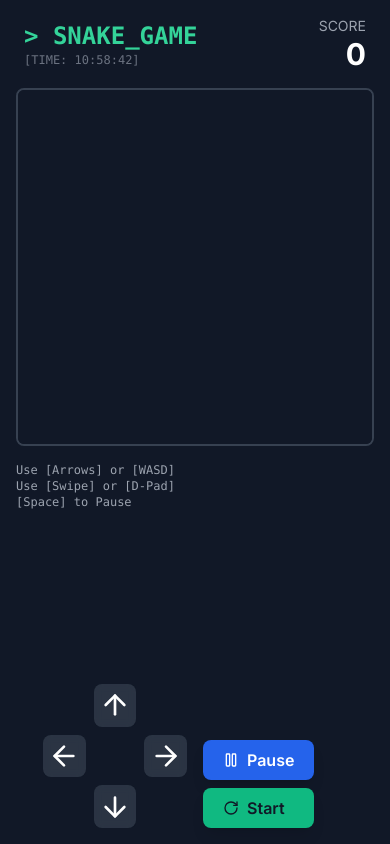
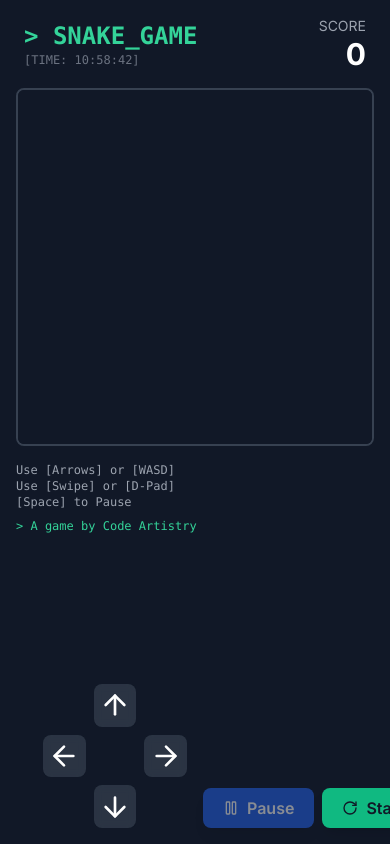
Before and after one commit to Rajat0063/Template, a plain HTML site: page Games/index.html in a window 390 px wide. Drawn offline with nearby package versions, Linux system fonts and the light colour scheme.

Commit message:
Update-03

```diff
--- a/Games/index.html
+++ b/Games/index.html
@@ -43,20 +43,19 @@
                 <p>Use [Arrows] or [WASD]</p>
                 <p>Use [Swipe] or [D-Pad]</p>
                 <p>[Space] to Pause</p>
-                <!-- RE-REMOVED CREDIT LINE -->
-                <!-- <p class="mt-2 text-emerald-400">&gt; A game by Code Artistry</p> -->
+                <!-- RE-ADDED CREDIT LINE -->
+                <p class="mt-2 text-emerald-400">&gt; A game by Code Artistry</p>
             </div>
 
             <!-- This DIV is MODIFIED to be fixed on mobile -->
-            <div class="flex flex-col items-center gap-2 <!-- Stack buttons vertically -->
-                        md:relative md:flex-row <!-- Reset to horizontal for desktop -->
-                        md:left-auto md:bottom-auto md:right-auto md:translate-x-0
+            <div class="flex items-center gap-2
+                        md:relative md:left-auto md:bottom-auto md:right-auto md:translate-x-0
                         fixed bottom-4 left-1/2 translate-x-[0.5rem] z-10">
-                <button id="pauseButton" class="px-5 py-2 bg-blue-600 text-white font-semibold rounded-lg shadow-lg hover:bg-blue-500 transition-colors duration-200 flex items-center gap-2 disabled:opacity-50 disabled:cursor-not-allowed w-full"> <!-- Added w-full -->
+                <button id="pauseButton" class="px-5 py-2 bg-blue-600 text-white font-semibold rounded-lg shadow-lg hover:bg-blue-500 transition-colors duration-200 flex items-center gap-2 disabled:opacity-50 disabled:cursor-not-allowed" disabled>
                     <i data-lucide="pause" class="w-4 h-4"></i>
                     <span id="pauseText">Pause</span>
                 </button>
-                <button id="resetButton" class="px-5 py-2 bg-emerald-500 text-gray-900 font-semibold rounded-lg shadow-lg hover:bg-emerald-400 transition-colors duration-200 flex items-center gap-2 w-full"> <!-- Added w-full -->
+                <button id="resetButton" class="px-5 py-2 bg-emerald-500 text-gray-900 font-semibold rounded-lg shadow-lg hover:bg-emerald-400 transition-colors duration-200 flex items-center gap-2">
                     <i data-lucide="rotate-cw" class="w-4 h-4"></i>
                     <span id="resetText">Start</span>
                 </button>
@@ -71,8 +70,8 @@
             <h2 class="text-3xl font-bold text-red-500 font-mono">GAME OVER</h2>
             <p class="text-lg mt-2">Your final score was: <span id="finalScore" class="font-bold text-white">0</span></p>
 
-            <!-- CREDIT LINE RE-ADDED HERE -->
-            <p class="text-sm mt-4 text-emerald-400 font-mono">&gt; A game by Code Artistry &lt;</p>
+            <!-- CREDIT LINE REMOVED FROM HERE -->
+            <!-- <p class="text-sm mt-4 text-emerald-400 font-mono">&gt; A game by Code Artistry &lt;</p> -->
 
             <p class="text-sm mt-4 text-gray-400">Press the button to play again.</p>
             <!-- New button inside the modal -->
```
